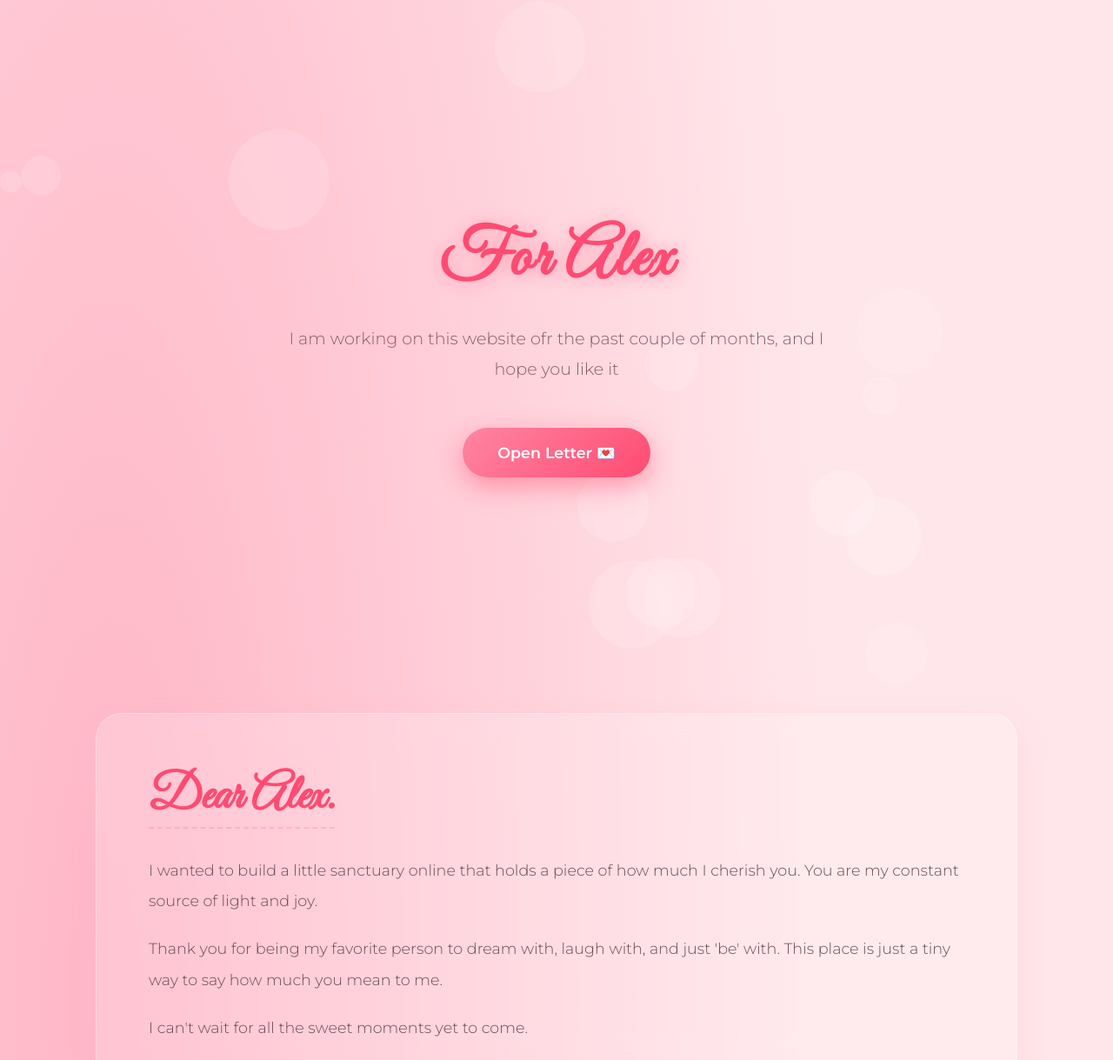
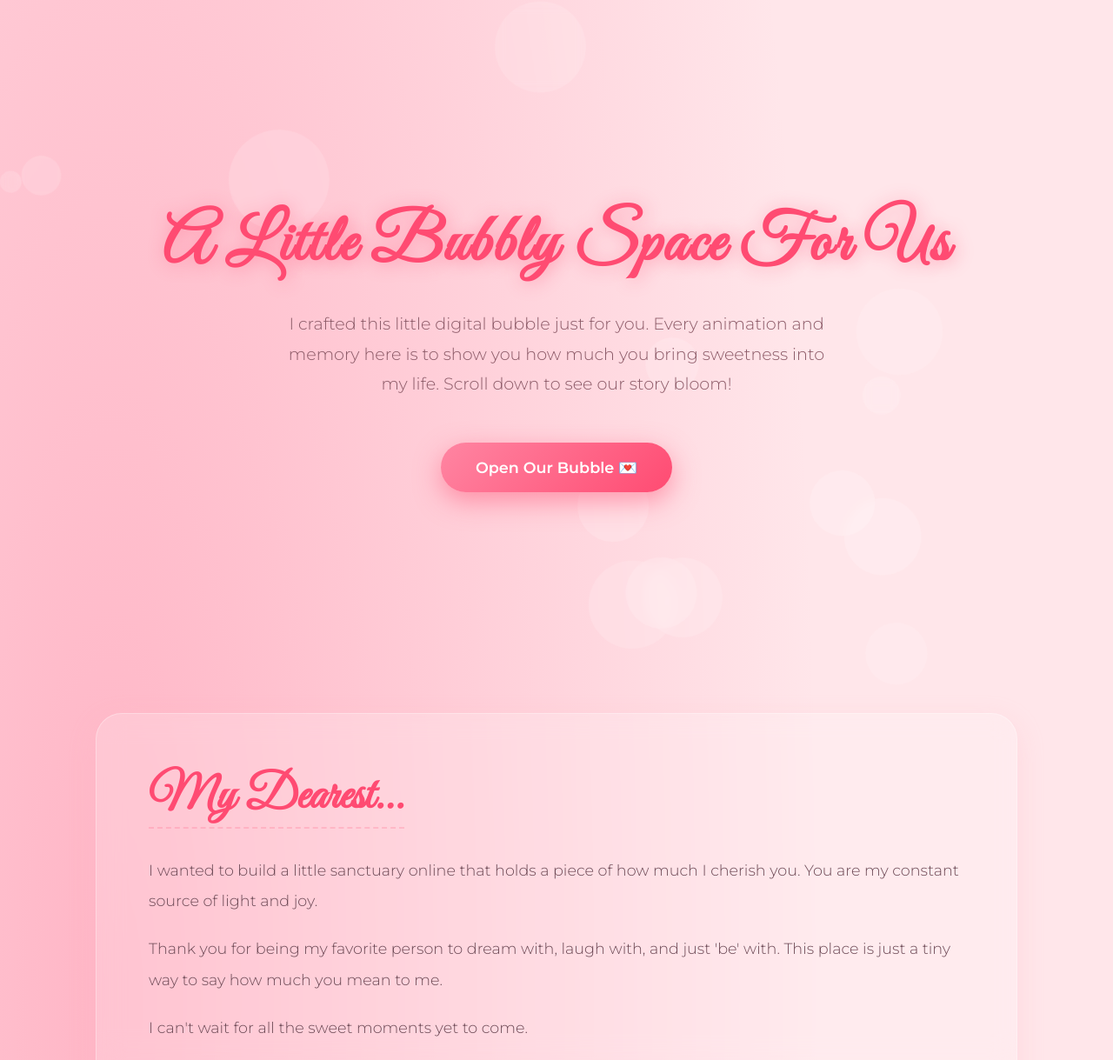
Before and after one commit to Clarkator/foralex, a plain HTML site: page index.html in a window 1280 px wide. Shown: the top 1219 px of the page at 87% size. Drawn offline with Linux system fonts and the light colour scheme.

Commit message:
Update hero section and letter header in index.html

```diff
--- a/index.html
+++ b/index.html
@@ -366,16 +366,16 @@
     <div class="container">
         <!-- Hero Section -->
         <section class="hero">
-            <h1 class="hero-title">For Alex</h1>
-            <p>I am working on this website ofr the past couple of months, and I hope you like it</p>
-            <a href="#letter" class="bubbly-btn">Open Letter 💌</a>
+            <h1 class="hero-title">A Little Bubbly Space For Us</h1>
+            <p>I crafted this little digital bubble just for you. Every animation and memory here is to show you how much you bring sweetness into my life. Scroll down to see our story bloom!</p>
+            <a href="#letter" class="bubbly-btn">Open Our Bubble 💌</a>
         </section>
 
         <!-- Sweet Letter Section -->
         <section class="letter-section" id="letter">
             <div class="glass-bubble-card">
                 <div class="letter-content">
-                    <h2 class="letter-header">Dear Alex.</h2>
+                    <h2 class="letter-header">My Dearest...</h2>
                     <p>I wanted to build a little sanctuary online that holds a piece of how much I cherish you. You are my constant source of light and joy.</p>
                     <p>Thank you for being my favorite person to dream with, laugh with, and just 'be' with. This place is just a tiny way to say how much you mean to me.</p>
                     <p>I can't wait for all the sweet moments yet to come.</p>
```
